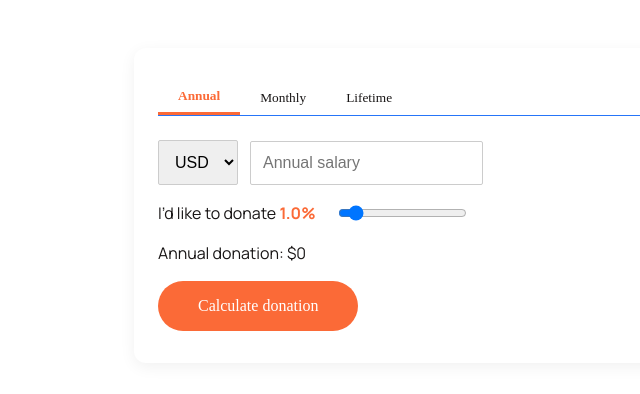
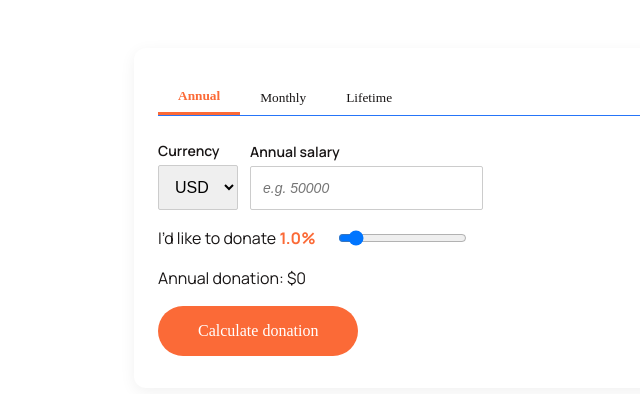
Before and after one commit to MatzAndersson/impact-calculator, a React (Vite) app in the folder impact-calculator-react/: page / in a window 1280 px wide. Shown: the top 394 px of the page, without its empty margins (141-781 px from the left). Built offline with nearby package versions, Linux system fonts and the light colour scheme.

Commit message:
Added labels, adjusted placeholders, styled inputs and placeholders

```diff
--- a/impact-calculator-react/src/components/calculator/AnnualForm.jsx
+++ b/impact-calculator-react/src/components/calculator/AnnualForm.jsx
@@ -4,7 +4,10 @@ export function AnnualForm({ inputs, update }) {
   return (
     <>
       <div className={styles.formRow}>
+        <div className={styles.formControl}>
+          <label htmlFor="annualCurrency">Currency</label>
           <select
+            id="annualCurrency"
             className={styles.selectBase}
             value={inputs.currency}
             onChange={(e) => update("currency", e.target.value)}
@@ -13,14 +16,18 @@ export function AnnualForm({ inputs, update }) {
               <option key={c}>{c}</option>
             ))}
           </select>
-
+        </div>
+        <div className={styles.formControl}>
+          <label htmlFor="annualSalary">Annual salary</label>
           <input
+            id="annualSalary"
             className={styles.inputBase}
             type="number"
             value={inputs.salaryNow}
-          placeholder="Annual salary"
-          onChange={(e) => update("salaryNow", (e.target.value))}
+            placeholder="e.g. 50000"
+            onChange={(e) => update("salaryNow", e.target.value)}
           />
+        </div>
       </div>
     </>
   );
--- a/impact-calculator-react/src/components/calculator/Forms.module.css
+++ b/impact-calculator-react/src/components/calculator/Forms.module.css
@@ -4,6 +4,14 @@
   gap: 12px;
   margin-bottom: 16px;
 }
+.formControl {
+  display: flex;
+  flex-direction: column;
+  gap: 4px;
+  font-weight: 600;
+  font-size: 14px;
+}
+
 
 .inputBase,
 .selectBase {
@@ -12,3 +20,9 @@
   border-radius: 2px;
   font-size: 16px;
 }
+
+.inputBase::placeholder{
+  font-weight: 500;
+  font-size: 14px;
+  font-style: italic;
+}
--- a/impact-calculator-react/src/components/calculator/LifeTimeForm.jsx
+++ b/impact-calculator-react/src/components/calculator/LifeTimeForm.jsx
@@ -1,56 +1,76 @@
-import styles from './Forms.module.css';
+import styles from "./Forms.module.css";
 
 export function LifetimeForm({ inputs, update }) {
   return (
     <>
       {/* salary + currency row */}
       <div className={styles.formRow}>
+        <div className={styles.formControl}>
+          <label htmlFor="lifetimeCurrency">Currency</label>
           <select
+            id="lifetimeCurrency"
             className={styles.selectBase}
             value={inputs.currency}
-          onChange={(e) => update('currency', e.target.value)}
+            onChange={(e) => update("currency", e.target.value)}
           >
-          {['USD','GBP','AUD','CAD'].map(c => (
+            {["USD", "GBP", "AUD", "CAD"].map((c) => (
               <option key={c}>{c}</option>
             ))}
           </select>
+        </div>
 
+        <div className={styles.formControl}>
+          <label htmlFor="lifetimeSalary">Annual salary</label>
           <input
+            id="lifetimeSalary"
             className={styles.inputBase}
             type="number"
             value={inputs.salaryNow}
-          onChange={(e) => update('salaryNow', (e.target.value))}
+            placeholder="e.g. 50000"
+            onChange={(e) => update("salaryNow", e.target.value)}
           />
+        </div>
       </div>
 
       {/* ages row */}
       <div className={styles.formRow}>
+        <div className={styles.formControl}>
+          <label htmlFor="currentAge">Current age</label>
           <input
             className={styles.inputBase}
             type="number"
             value={inputs.currentAge}
-          onChange={(e) => update('currentAge', (e.target.value))}
-          placeholder="Current age"
+            onChange={(e) => update("currentAge", e.target.value)}
+            placeholder="e.g. 25"
           />
+        </div>
+        <div className={styles.formControl}>
+          <label htmlFor="retirementAge">Retirement age</label>
           <input
+            id="retirementAge"
             className={styles.inputBase}
             type="number"
             value={inputs.retirementAge}
-          onChange={(e) => update('retirementAge', (e.target.value))}
-          placeholder="Retirement age"
+            onChange={(e) => update("retirementAge", e.target.value)}
+            placeholder="e.g. 65"
           />
+        </div>
       </div>
 
       {/* growth rate row */}
       <div className={styles.formRow}>
+        <div className={styles.formControl}>
+          <label htmlFor="growthRate">Salary growth rate</label>
           <input
+            id="growthRate"
             className={styles.inputBase}
             type="number"
             step="0.01"
             value={inputs.growthRate}
-          onChange={(e) => update('growthRate', Number(e.target.value))}
-          placeholder="Salary growth rate (e.g. 0.04)"
+            onChange={(e) => update("growthRate", Number(e.target.value))}
+            placeholder="e.g. 0.04 (4%)"
           />
+        </div>
       </div>
     </>
   );
--- a/impact-calculator-react/src/components/calculator/MonthlyForm.jsx
+++ b/impact-calculator-react/src/components/calculator/MonthlyForm.jsx
@@ -4,7 +4,10 @@ export function MonthlyForm({ inputs, update }) {
   return (
     <>
       <div className={styles.formRow}>
+        <div className={styles.formControl}>
+          <label htmlFor="MonthlyCurrency">Currency</label>
           <select
+            id="monthlyCurrency"
             className={styles.selectBase}
             value={inputs.currency}
             onChange={(e) => update("currency", e.target.value)}
@@ -13,15 +16,19 @@ export function MonthlyForm({ inputs, update }) {
               <option key={c}>{c}</option>
             ))}
           </select>
-
+        </div>
+        <div className={styles.formControl}>
+          <label htmlFor="monthlyAmount">Monthly donation</label>
           <input
+            id="monthlyAmount"
             className={styles.inputBase}
             type="number"
             value={inputs.monthlyAmount}
             min="0"
-          onChange={(e) => update("monthlyAmount", (e.target.value))}
-          placeholder="Monthly donation"
+            onChange={(e) => update("monthlyAmount", e.target.value)}
+            placeholder="e.g. 100"
           />
+        </div>
       </div>
     </>
   );
--- a/impact-calculator-react/src/index.css
+++ b/impact-calculator-react/src/index.css
@@ -35,3 +35,12 @@ a:hover {
 .u-color-secondary {
   color: var(--color-secondary);
 }
+
+input[type="number"]::-webkit-outer-spin-button,
+input[type="number"]::-webkit-inner-spin-button {
+  -webkit-appearance: none;
+  margin: 0;
+}
+input[type="number"] {
+  -moz-appearance: textfield;
+}
```
Lines whose indentation alone changed are shown as unchanged.
